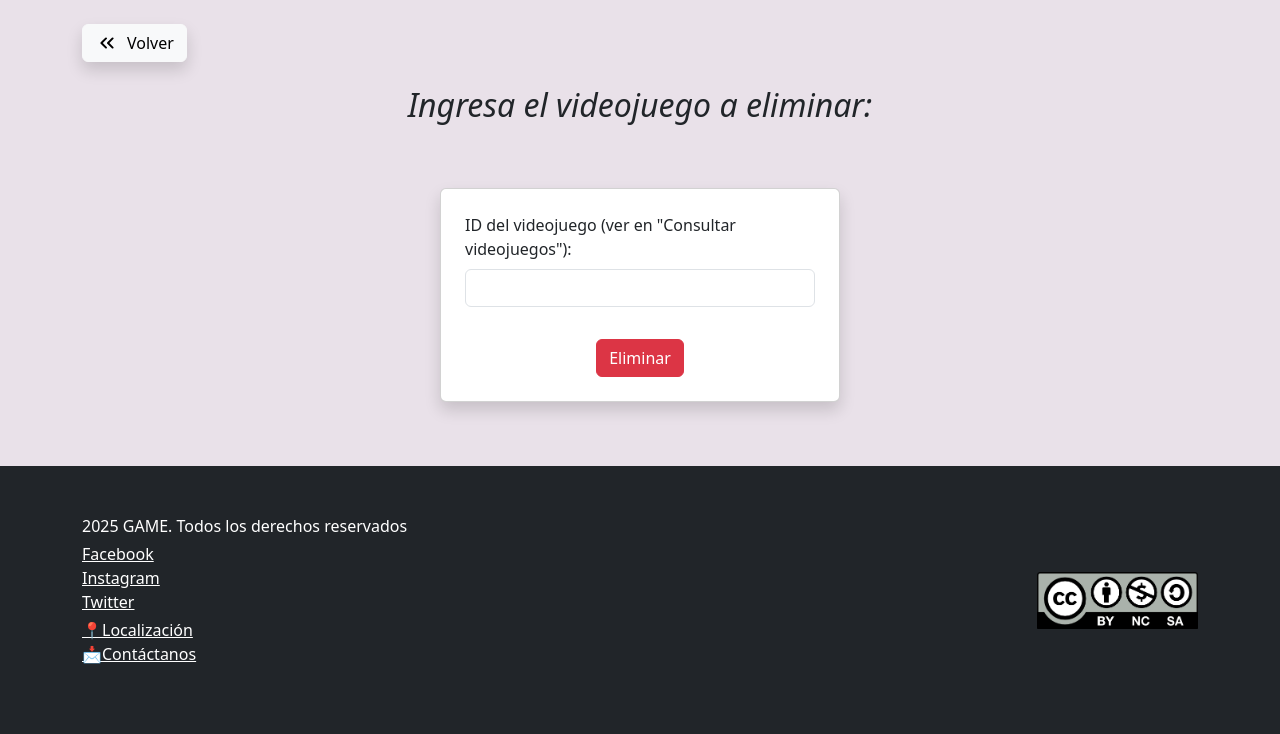
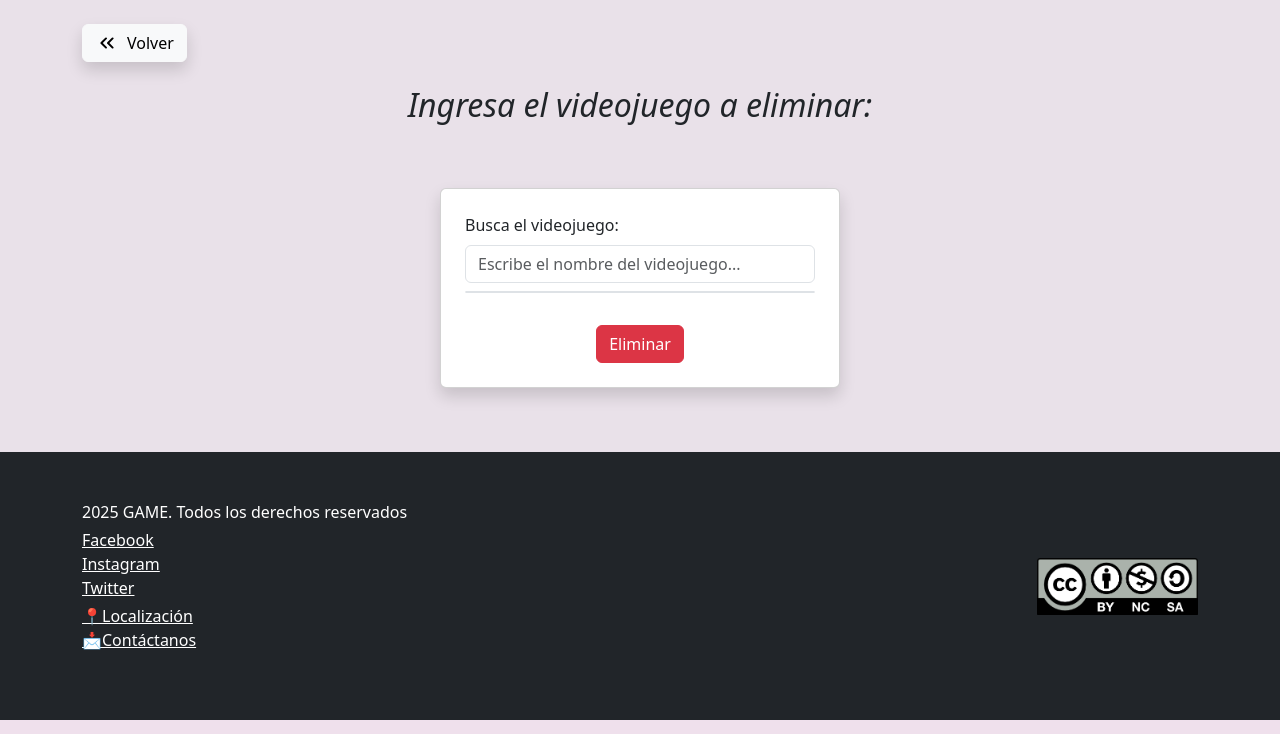
Before and after one commit to Sendoa6/VIDEOJUEGOS_GRUPO2, a PHP site: page /TratarVideojuegos/eliminarVideojuego.php in a window 1280 px wide. Shown: the part 93-827 px from the top of the page. Run offline with PHP 8.4, Linux system fonts and the light colour scheme; the visitor is signed in with stand-in values (Sample User, id 1).

Commit message:
buscador en eliminar videojuego

```diff
--- a/paginaWeb/php/TratarVideojuegos/eliminarVideojuego.php
+++ b/paginaWeb/php/TratarVideojuegos/eliminarVideojuego.php
@@ -47,8 +47,10 @@
             <form action="procesarEliminarVideojuego.php" method="post" class="row g-3">
 
                 <div class="col-12">
-                    <label for="idVideojuego" class="form-label">ID del videojuego (ver en "Consultar videojuegos"):</label>
-                    <input type="number" name="idVideojuego" id="idVideojuego" class="form-control" required>
+                    <label for="searchJuego" class="form-label">Busca el videojuego:</label>
+                    <input type="text" id="searchJuego" class="form-control" placeholder="Escribe el nombre del videojuego..." autocomplete="off">
+                    <input type="hidden" name="idVideojuego" id="id_videojuego">
+                    <div id="listaJuegos" class="border rounded mt-2" style="max-height: 200px; overflow-y: auto;"></div>
                 </div>
 
                 <div class="col-12 text-center">
@@ -82,5 +84,40 @@
 
     <!-- Bootstrap JS -->
     <script src="https://cdn.jsdelivr.net/npm/bootstrap@5.3.2/dist/js/bootstrap.bundle.min.js"></script>
+
+
+    <script>
+        document.getElementById("searchJuego").addEventListener("input", function () {
+            let texto = this.value;
+
+            if (texto.length < 2) {
+                document.getElementById("listaJuegos").innerHTML = "";
+                return;
+            }
+
+            fetch("../TratarCopias/buscarJuegos.php?query=" + texto)
+                .then(res => res.json())
+                .then(data => {
+                    const lista = document.getElementById("listaJuegos");
+                    lista.innerHTML = "";
+
+                    data.forEach(juego => {
+                        const item = document.createElement("div");
+                        item.className = "item-juego p-2 border-bottom";
+                        item.textContent = `${juego.titulo} (${juego.plataforma})`;
+                        item.dataset.id = juego.id_videojuego;
+                        item.dataset.nombre = juego.titulo;
+
+                        item.onclick = () => {
+                            document.getElementById("searchJuego").value = item.dataset.nombre;
+                            document.getElementById("id_videojuego").value = item.dataset.id;
+                            lista.innerHTML = "";
+                        };
+
+                        lista.appendChild(item);
+                    });
+                });
+        });
+    </script>
 </body>
 </html>
```
Lines whose indentation alone changed are shown as unchanged.
